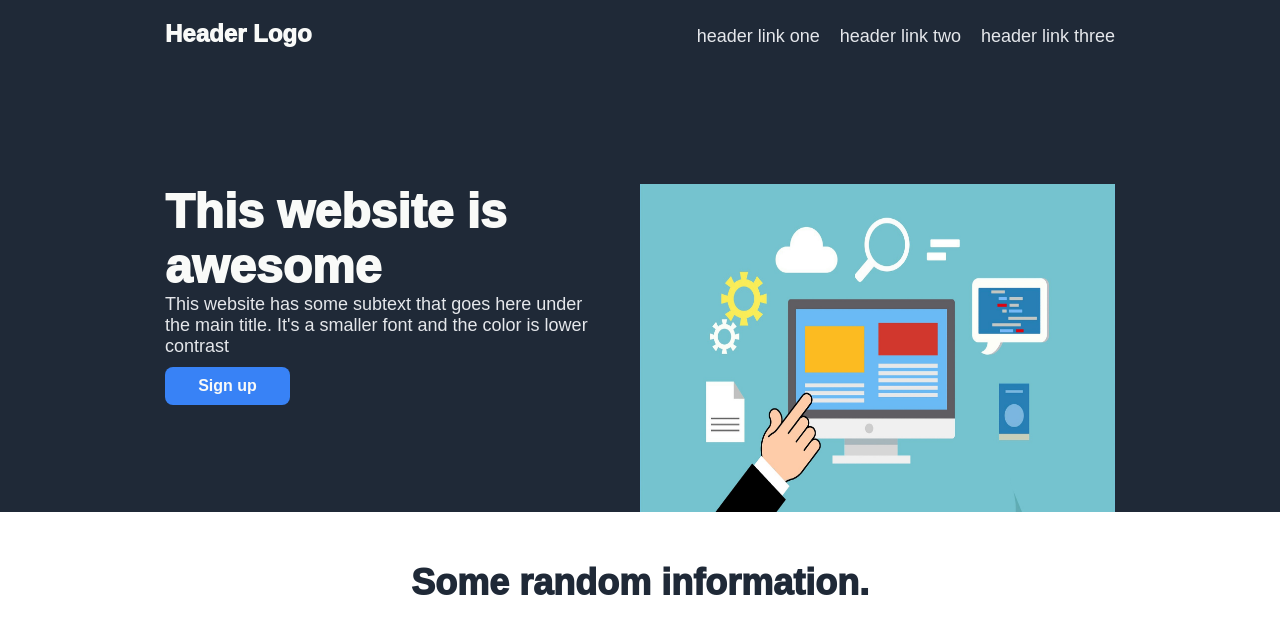
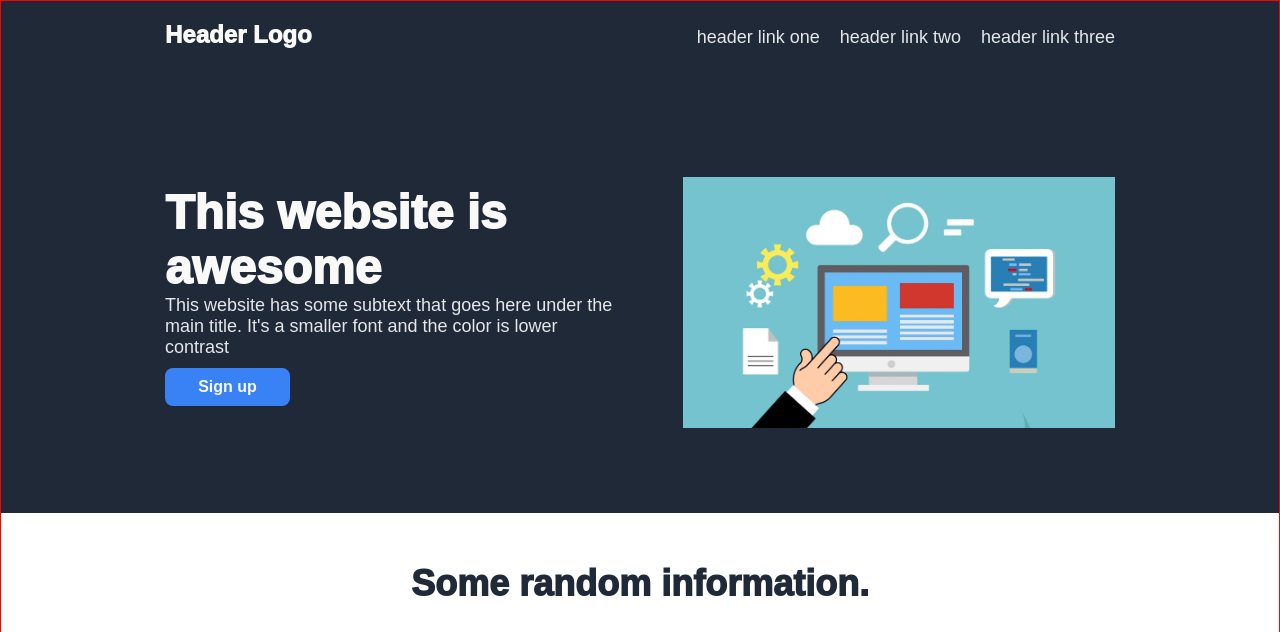
Before and after one commit to dkaska/odin-landing-page, a plain HTML site: page index.html in a window 1280 px wide. Shown: the top 632 px of the page. Drawn offline with Linux system fonts and the light colour scheme.

Commit message:
Make footer stay down when zoomed out and finish fixed layout

```diff
--- a/index.html
+++ b/index.html
@@ -21,7 +21,9 @@
                 <p>This website has some subtext that goes here under the main title. It's a smaller font and the color is lower contrast</p>
                 <a class="sign-up-1" href="">Sign up</a>
             </div>
-            <img src="./img/webdev.png" alt="this is a placeholder for an image">
+            <div class="img-container">
+              <img src="./img/webdev.png" alt="this is a placeholder for an image">
+            </div>
         </div>
       </div>
       <div class="section two">
--- a/style.css
+++ b/style.css
@@ -6,10 +6,12 @@
 }
 
 body {
+    min-height: 100vh;
     display: flex;
     flex-wrap: wrap;
     flex-direction: column;
     font-family: Arial, Helvetica, sans-serif;
+    border: solid red 1px;
 }
 
 .section {
@@ -80,10 +82,14 @@ body {
 }
 .hero .img-container {
     flex: 1;
+    display: flex;
+    /*default align-items is stretch and distorts image*/
+    align-items: flex-start;
+    justify-content: flex-end;
 }
 .hero img {
-    min-width: 0px;
-    width: 475px;
+    margin-top: -8px;
+    width: 95%;
 }
 .sign-up-1 {
     color: #F9FAF8;
@@ -179,6 +185,7 @@ body {
 }
 
 .five {
+    margin-top:auto;
     text-align: center;
     height: 6rem;
 }
```
